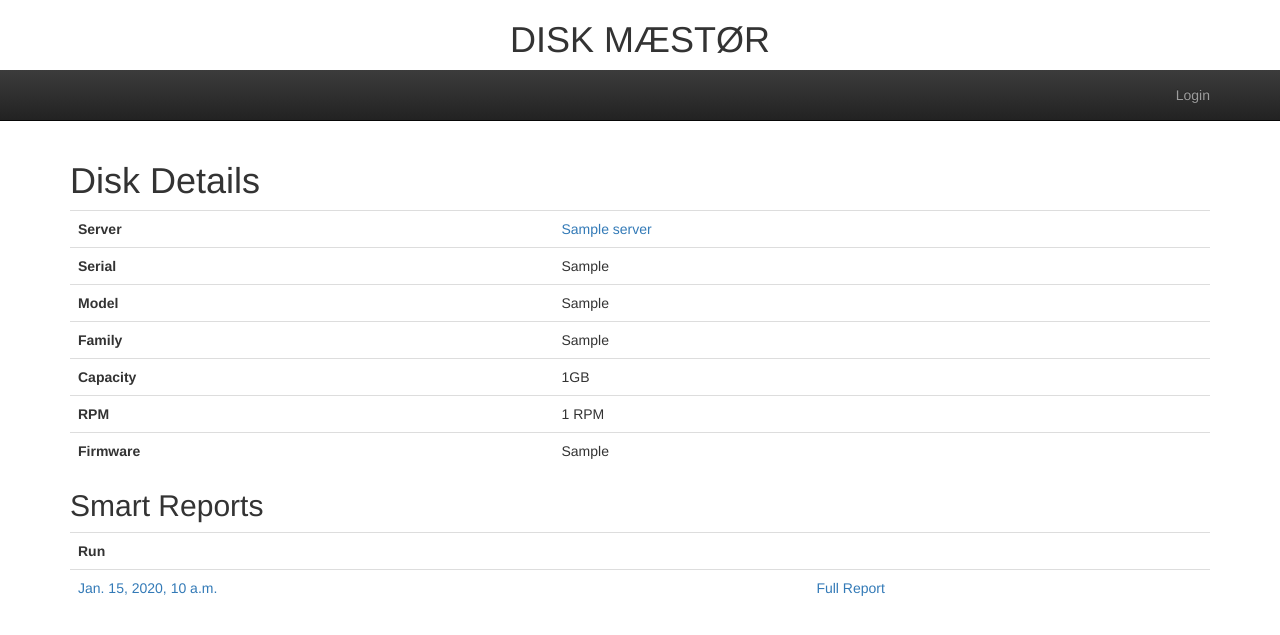
After one commit to amschaal/maestor, a Django app: page /disks/1/details/ in a window 1280 px wide. The commit adds this page. Shown: the top 635 px of the page. Run offline with Django 3.2, Linux system fonts and the light colour scheme; tables that the repository leaves empty hold one stand-in row (values such as "Sample post"); some libraries are stand-ins or nearby versions.

Commit message:
Added client script for sending data. Started on UI for browsing servers, disks, smart reports

```diff
--- a/maestor/models.py
+++ b/maestor/models.py
@@ -1,29 +1,29 @@
 from django.db import models
 
 class Server(models.Model):
-    name = models.CharField(max_length=50,primary_key=True)
+    name = models.CharField(max_length=50)
     ip = models.IPAddressField()
     api_key = models.CharField(max_length=30)
     def __unicode__(self):
         return self.name
 
 class Disk(models.Model):
-    id = models.CharField(max_length=30,primary_key=True)
-    server = models.ForeignKey(Server)
+    id = models.CharField(max_length=60,primary_key=True)
+    server = models.ForeignKey(Server,related_name='disks')
     slot = models.CharField(max_length=100,blank=True,null=True)
     unix_device = models.CharField(max_length=100,blank=True,null=True)
-    serial = models.CharField(max_length=15)
-    model = models.CharField(max_length=20)
+    serial = models.CharField(max_length=30)
+    model = models.CharField(max_length=30)
     firmware = models.CharField(max_length=20)
     family = models.CharField(max_length=50,blank=True,null=True)
-    rpm = models.IntegerField()
+    rpm = models.IntegerField(blank=True,null=True)
     gigabytes = models.IntegerField(blank=True,null=True)
     created = models.DateTimeField(auto_now_add=True)
     updated = models.DateTimeField(auto_now_add=True)
     def __unicode__(self):
         return '%s: %s'%(self.server,self.pk)
 class SmartReport(models.Model):
-    disk = models.ForeignKey(Disk)
+    disk = models.ForeignKey(Disk,related_name='smart_reports')
     server = models.ForeignKey(Server)
     ip = models.IPAddressField()
     slot = models.CharField(max_length=100)
@@ -33,6 +33,8 @@ class SmartReport(models.Model):
     smart_version = models.CharField(max_length=3)
     text = models.TextField()
     parsed = models.DateTimeField(blank=True,null=True)
+    def __unicode__(self):
+        return '%s: %s'%(self.disk, self.created)
 
 class Attribute(models.Model):
     smart_report = models.ForeignKey(SmartReport)
@@ -42,3 +44,5 @@ class Attribute(models.Model):
     thresh = models.IntegerField()
     failed = models.DateTimeField(null=True,blank=True)
     raw_value = models.CharField(max_length=25)
+    def __unicode__(self):
+        return '%s: %s'%(self.smart_report.disk, self.name)
--- a/maestor/urls.py
+++ b/maestor/urls.py
@@ -7,6 +7,10 @@ urlpatterns = patterns('',
     # Examples:
     url(r'^$', 'maestor.views.index', name='index'),
     url(r'^home/$', 'maestor.views.home', name='home'),
+    url(r'^servers/$', 'maestor.views.servers', name='servers'),
+    url(r'^servers/(?P<server>\d+)/disks/$', 'maestor.views.server_disks', name='server_disks'),
+    url(r'^disks/(?P<disk>[:\-\w]+)/details/$', 'maestor.views.disk_details', name='disk_details'),
+    url(r'^smart_report/(?P<smart_report>[\d]+)/body/$', 'maestor.views.smart_report_body', name='smart_report_body'),
     # url(r'^blog/', include('blog.urls')),
 
     url(r'^admin/', include(admin.site.urls)),
@@ -17,4 +21,5 @@ urlpatterns = patterns('',
 urlpatterns += patterns('maestor.api',
     # Examples:
     url(r'^api/smart_report/$', 'post_smart_report', name='post_smart_report'),
+    url(r'^api/attributes/list/$', 'list_attributes', name='list_attributes'),
 )
--- a/maestor/views.py
+++ b/maestor/views.py
@@ -1,5 +1,5 @@
 from django.shortcuts import render, redirect
-
+from maestor.models import Disk, Server, SmartReport, Attribute
 def index(request):
     if request.user.is_authenticated():
         return redirect('home')
@@ -9,3 +9,26 @@ def index(request):
 def home(request):
     context = {}
     return render(request, 'maestor/home.html', context)
+
+def servers(request):
+    context = {}
+    context['servers'] = Server.objects.all()
+    return render(request, 'maestor/servers.html', context)
+
+def server_disks(request,server):
+    server = Server.objects.get(pk=server)
+    context = {}
+    context['server'] = server
+    return render(request, 'maestor/server_disks.html', context)
+
+def disk_details(request,disk):
+    disk = Disk.objects.get(pk=disk)
+    context = {}
+    context['disk'] = disk
+    return render(request, 'maestor/disk_details.html', context)
+
+def smart_report_body(request,smart_report):
+    smart_report = SmartReport.objects.get(pk=smart_report)
+    context = {}
+    context['smart_report'] = smart_report
+    return render(request, 'maestor/smart_report_body.html', context)
--- a/templates/base.html
+++ b/templates/base.html
@@ -58,7 +58,9 @@ main.config(function($interpolateProvider) {
         <div class="navbar-collapse collapse" collapse="isCollapsed">
           <ul class="nav navbar-nav">
             {% if user.is_authenticated %}
-            <li class="active"><a href="#">Home</a></li>
+            <li><a href="#">Home</a></li>
+            <li><a href="{% url 'servers' %}">Servers</a></li>
+            <li><a href="{% url 'admin:index' %}">Admin</a></li>
             <li class="dropdown">
               <a href="#" class="dropdown-toggle" data-toggle="dropdown">Dropdown <b class="caret"></b></a>
               <ul class="dropdown-menu">
--- a/templates/base/base_banner.html
+++ b/templates/base/base_banner.html
@@ -1,7 +1,7 @@
 {% extends "base.html" %} {% block 'banner' %}
 <div id="banner">
 	<h1 class="brand">
-		Disk MÆstØr<small></small>
+		DISK MÆSTØR<small></small>
 	</h1>
 </div>
 {% endblock %}
--- /dev/null
+++ b/templates/maestor/disk_details.html
@@ -0,0 +1,25 @@
+{% extends "base/base_banner.html" %}
+{% block 'content'%}
+<h1>Disk Details</h1>
+<table class="table">
+<tr><th>Server</th><td><a href="{% url 'server_disks' disk.server.id %}">{{disk.server.name}}</a></td></tr>
+<tr><th>Serial</th><td>{{disk.serial}}</td></tr>
+<tr><th>Model</th><td>{{disk.model}}</td></tr>
+<tr><th>Family</th><td>{{disk.family}}</td></tr>
+<tr><th>Capacity</th><td>{{disk.gigabytes}}GB</td></tr>
+<tr><th>RPM</th><td>{{disk.rpm}} RPM</td></tr>
+<tr><th>Firmware</th><td>{{disk.firmware}}</td></tr>
+</table>
+<h2>Smart Reports</h2>
+<table class="table">
+<tr><th>Run</th><th></th></tr>
+{% for sr in disk.smart_reports.all %}
+<tr>
+<td><a href="#">{{sr.created}}</a></td>
+<td><a href="{% url 'smart_report_body' sr.id %}">Full Report</a></td>
+</tr>
+{% endfor %}
+</table>
+{% endblock %}
+{% block 'scripts' %}
+{% endblock %}
--- /dev/null
+++ b/templates/maestor/smart_report_body.html
@@ -0,0 +1,3 @@
+<pre>
+{{smart_report.text}}
+</pre>
```
Also changed, not shown: maestor/api.py (+7 -2 lines), maestor/parsers.py (+4 -4 lines), scripts/smartclient.py (added, +44 -0 lines), templates/maestor/server_disks.html (added, +20 -0 lines), templates/maestor/servers.html (added, +16 -0 lines).
